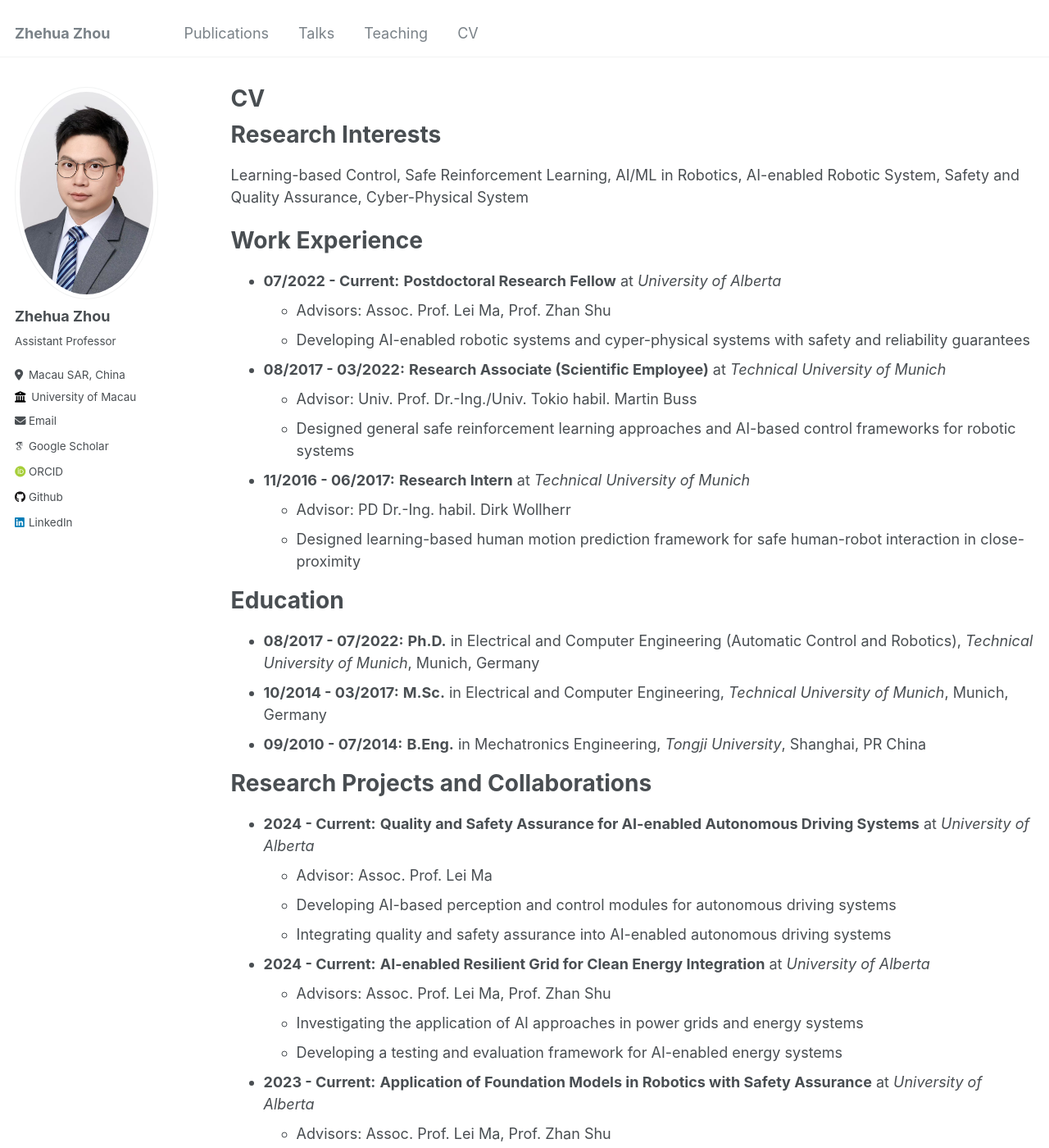
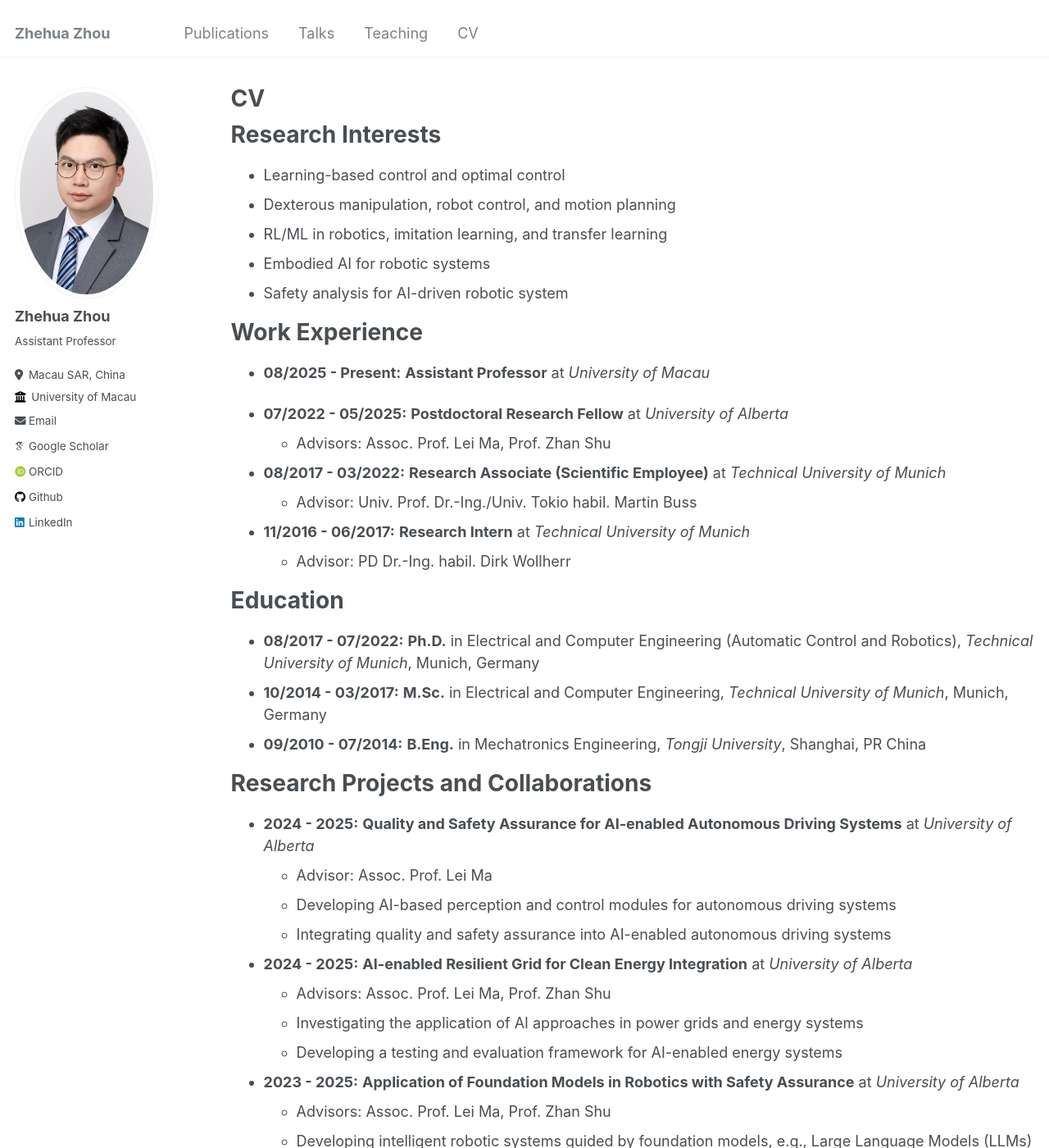
Before and after one commit to zhehuazhou/zhehuazhou.github.io, a Jekyll site: the page built from _pages/cv.md, in a window 1280 px wide and 1400 px high. Shown: the whole window at 82% size. Built offline with Jekyll 4.4.1, drawn with Linux system fonts in a browser that asks for light colours; some web fonts are replaced; some of the changed text lies outside the part shown.

Commit message:
page update

```diff
--- a/_pages/cv.md
+++ b/_pages/cv.md
@@ -11,21 +11,24 @@ redirect_from:
 
 Research Interests
 ======
-Learning-based Control, Safe Reinforcement Learning, AI/ML in Robotics, AI-enabled Robotic System, Safety and Quality Assurance, Cyber-Physical System
+* Learning-based control and optimal control
+* Dexterous manipulation, robot control, and motion planning
+* RL/ML in robotics, imitation learning, and transfer learning
+* Embodied AI for robotic systems
+* Safety analysis for AI-driven robotic system
 
 Work Experience
 ======
-* <b>07/2022 - Current:</b> <b>Postdoctoral Research Fellow</b> at <i>University of Alberta</i>
+* <b>08/2025 - Present:</b> <b>Assistant Professor</b> at <i>University of Macau</i>
+
+* <b>07/2022 - 05/2025:</b> <b>Postdoctoral Research Fellow</b> at <i>University of Alberta</i>
   * Advisors: Assoc. Prof. Lei Ma, Prof. Zhan Shu
-  * Developing AI-enabled robotic systems and cyper-physical systems with safety and reliability guarantees
 
 * <b>08/2017 - 03/2022:</b> <b>Research Associate (Scientific Employee)</b> at <i>Technical University of Munich</i>
   * Advisor: Univ. Prof. Dr.-Ing./Univ. Tokio habil. Martin Buss
-  * Designed general safe reinforcement learning approaches and AI-based control frameworks for robotic systems
 
 * <b>11/2016 - 06/2017:</b> <b>Research Intern</b> at <i>Technical University of Munich</i>
   * Advisor: PD Dr.-Ing. habil. Dirk Wollherr
-  * Designed learning-based human motion prediction framework for safe human-robot interaction in close-proximity
 
 Education
 ======
@@ -35,17 +38,17 @@ Education
 
 Research Projects and Collaborations
 ======
-* <b>2024 - Current:</b> <b>Quality and Safety Assurance for AI-enabled Autonomous Driving Systems</b> at <i>University of Alberta</i>
+* <b>2024 - 2025:</b> <b>Quality and Safety Assurance for AI-enabled Autonomous Driving Systems</b> at <i>University of Alberta</i>
   * Advisor: Assoc. Prof. Lei Ma
   * Developing AI-based perception and control modules for autonomous driving systems
   * Integrating quality and safety assurance into AI-enabled autonomous driving systems
 
-* <b>2024 - Current:</b> <b>AI-enabled Resilient Grid for Clean Energy Integration</b> at <i>University of Alberta</i>
+* <b>2024 - 2025:</b> <b>AI-enabled Resilient Grid for Clean Energy Integration</b> at <i>University of Alberta</i>
   * Advisors: Assoc. Prof. Lei Ma, Prof. Zhan Shu
   * Investigating the application of AI approaches in power grids and energy systems
   * Developing a testing and evaluation framework for AI-enabled energy systems
 
-* <b>2023 - Current:</b> <b>Application of Foundation Models in Robotics with Safety Assurance</b> at <i>University of Alberta</i>
+* <b>2023 - 2025:</b> <b>Application of Foundation Models in Robotics with Safety Assurance</b> at <i>University of Alberta</i>
   * Advisors: Assoc. Prof. Lei Ma, Prof. Zhan Shu
   * Developing intelligent robotic systems guided by foundation models, e.g., Large Language Models (LLMs)
   * Incorporating safety assurance to robotic systems controlled by cutting-edge AI methods
@@ -82,6 +85,11 @@ Professional Activities
     {% include archive-single-talk-cv.html  %}
   {% endfor %}</ul>
 
+<h2>Contributor/Organizer</h2>
+* <b>Program Committee (PC)</b> of 48th IEEE/ACM International Conference on Software Engineering (ICSE 2026), Dec, 2024
+* <b>Program Committee (PC)</b> of IEEE International Conference on Software Analysis, Evolution and Reengineering (SANER) - Early Research Achievement (ERA) Track, Nov, 2024
+* <b>Program Committee (PC)</b> of 47th IEEE/ACM International Conference on Software Engineering (ICSE 2025) - Software Engineering in Practice (SEIP) Track, Oct, 2024
+
 <h2>Reviewer</h2>
 * IEEE Transactions on Robotics (T-RO)
 * IEEE Transactions on Automatic Control (TAC)
```
Also changed, not shown: other parts of _pages/cv.md (+2 -0 lines).
